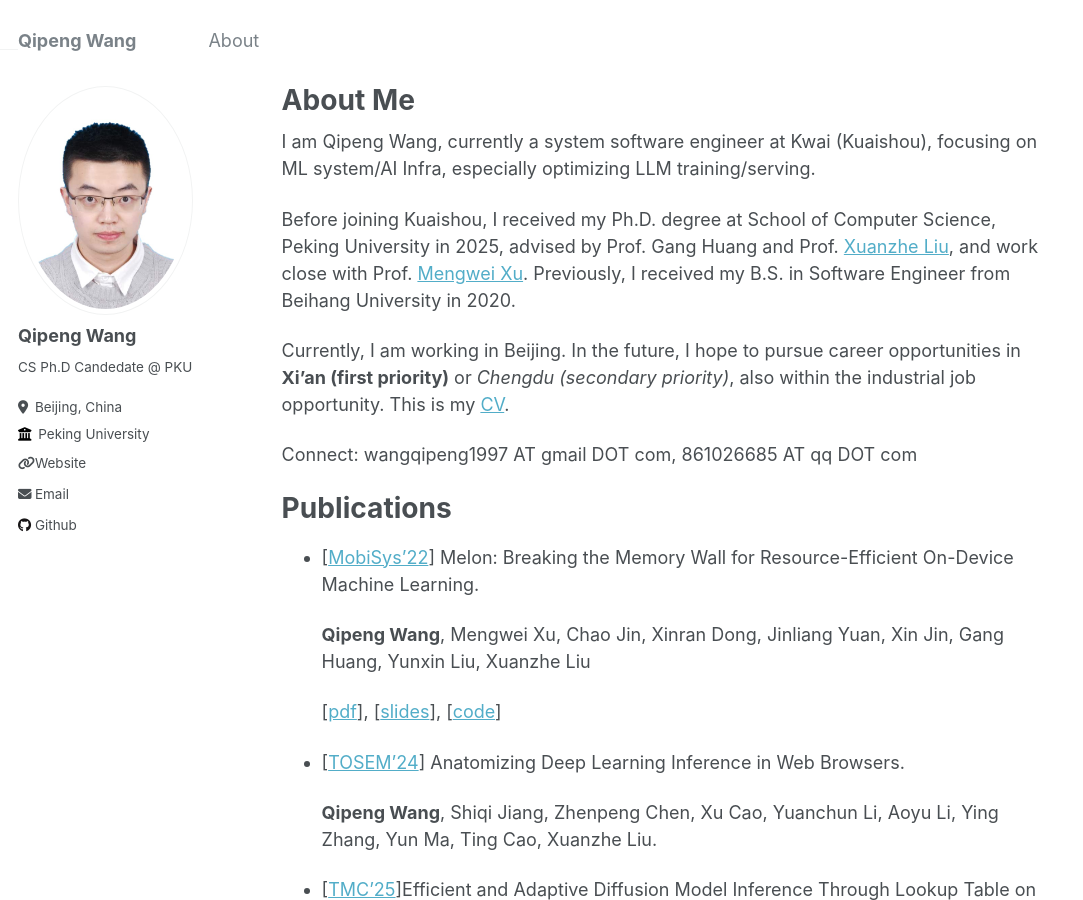
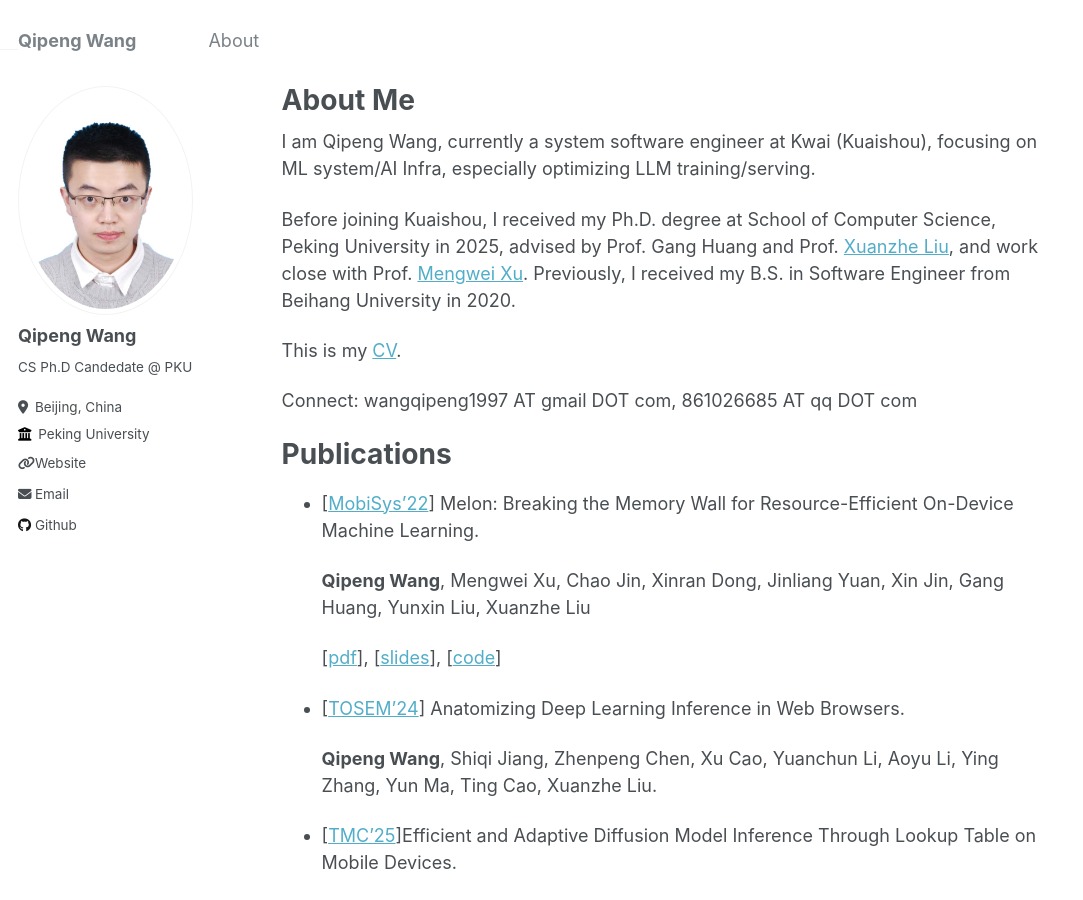
Before and after one commit to qipengwang/qipengwang.github.io, a Jekyll site: the page built from _pages/about.md, in a window 1280 px wide and 900 px high. Shown: the whole window, without its empty margins (0-1083 px from the left). Built offline with Jekyll 4.4.1, drawn with Linux system fonts in a browser that asks for light colours.

Commit message:
update 17

```diff
--- a/_pages/about.md
+++ b/_pages/about.md
@@ -13,7 +13,7 @@ I am Qipeng Wang, currently a system software engineer at Kwai (Kuaishou), focus
 
 Before joining Kuaishou, I received my Ph.D. degree at School of Computer Science, Peking University in 2025, advised by Prof. Gang Huang and Prof. [Xuanzhe Liu](https://liuxuanzhe.com/), and work close with Prof. [Mengwei Xu](https://xumengwei.github.io/index.html). Previously, I received my B.S. in Software Engineer from Beihang University in 2020.
 
-Currently, I am working in Beijing. In the future, I hope to pursue career opportunities in **Xi'an (first priority)** or *Chengdu (secondary priority)*, also within the industrial job opportunity. This is my [CV](../files/cv.pdf).
+This is my [CV](../files/cv.pdf).
 
 Connect: wangqipeng1997 AT gmail DOT com, 861026685 AT qq DOT com
 
```
